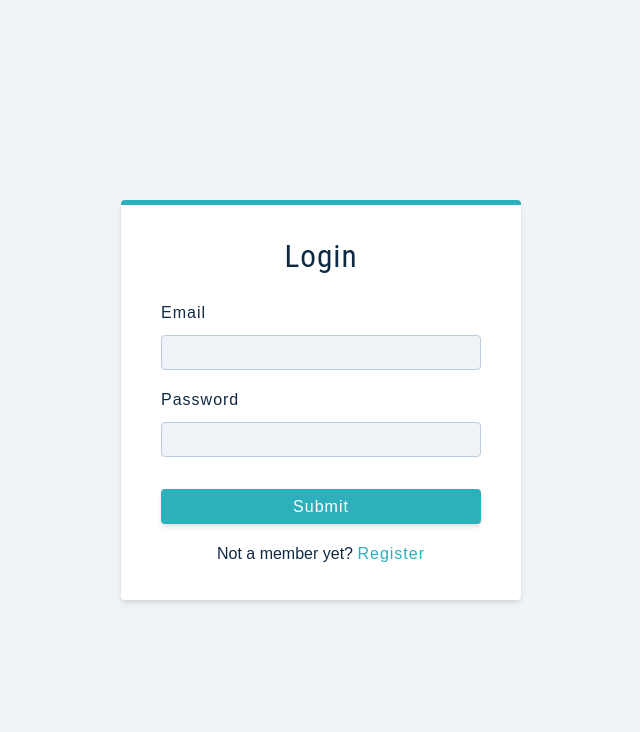
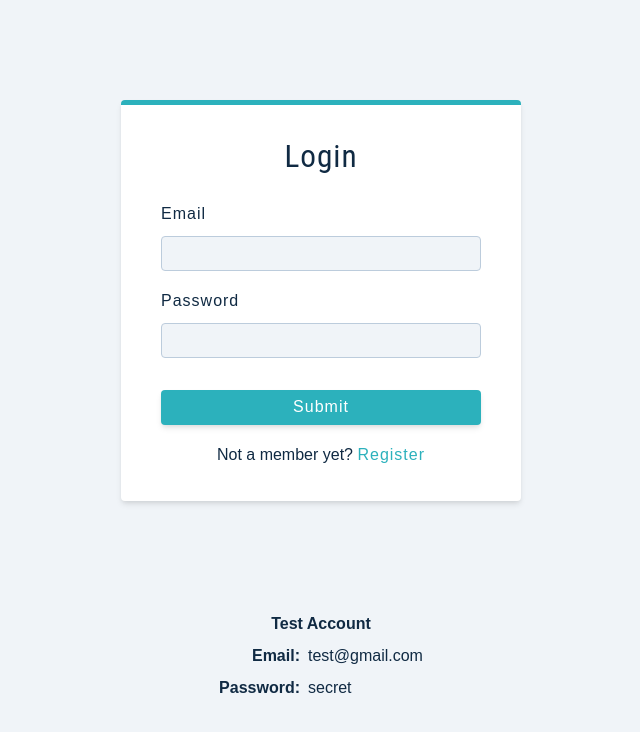
Before and after one commit to huskyhehe/jobbify-app, a React (Create React App) app in the folder client/: page /register in a window 1280 px wide. Shown: the top 732 px of the page, without its empty margins (319-959 px from the left). Built offline with nearby package versions, Linux system fonts and the light colour scheme.

Commit message:
Add test account display

```diff
--- a/client/src/assets/styles/PageRegister.js
+++ b/client/src/assets/styles/PageRegister.js
@@ -3,11 +3,6 @@ import styled from 'styled-components';
 const Wrapper = styled.section`
     display: grid;
     align-items: center;
-    .logo {
-        display: block;
-        margin: 0 auto;
-        margin-bottom: 1.38rem;
-    }
     .form {
         max-width: 400px;
         border-top: 5px solid var(--primary-500);
@@ -30,5 +25,30 @@ const Wrapper = styled.section`
         cursor: pointer;
         letter-spacing: var(--letterSpacing);
     }
+    .test-account {
+        margin: auto;
+        margin-top: 0;
+        line-height: 1rem;
+    }
+    .account-entry {
+        display: flex;
+        gap: .5rem;
+    }
+    .account-title,
+    .account-label {
+        font-weight: bold;
+    }
+    .account-label,
+    .account-content {
+        display: flex;
+        flex-direction: column;
+    }
+    .account-label {
+        align-items: end;
+    }
+    .account-content {
+        align-items: start;
+    }
+
 `
 export default Wrapper;
--- a/client/src/pages/Register.jsx
+++ b/client/src/pages/Register.jsx
@@ -106,6 +106,20 @@ function Register() {
                     </button>
                 </p>
             </form>
+
+            <div className="test-account">
+                <p className="account-title">Test Account</p>
+                <div className="account-entry">
+                    <div className="account-label">
+                        <p>Email:</p>
+                        <p>Password:</p>
+                    </div>
+                    <div className="account-content">
+                        <p>test@gmail.com</p>
+                        <p>secret</p>
+                    </div>
+                </div>
+            </div>
         </Wrapper>
     );
 };
```
